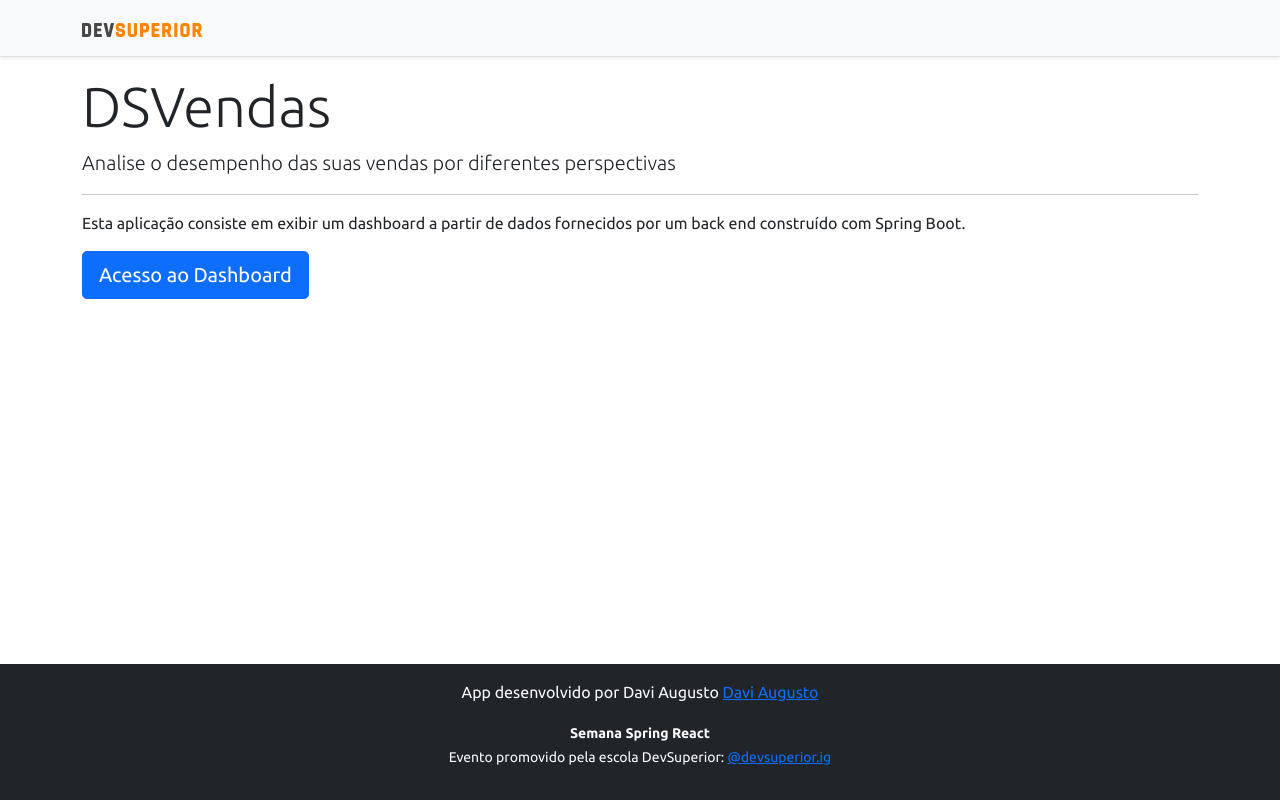
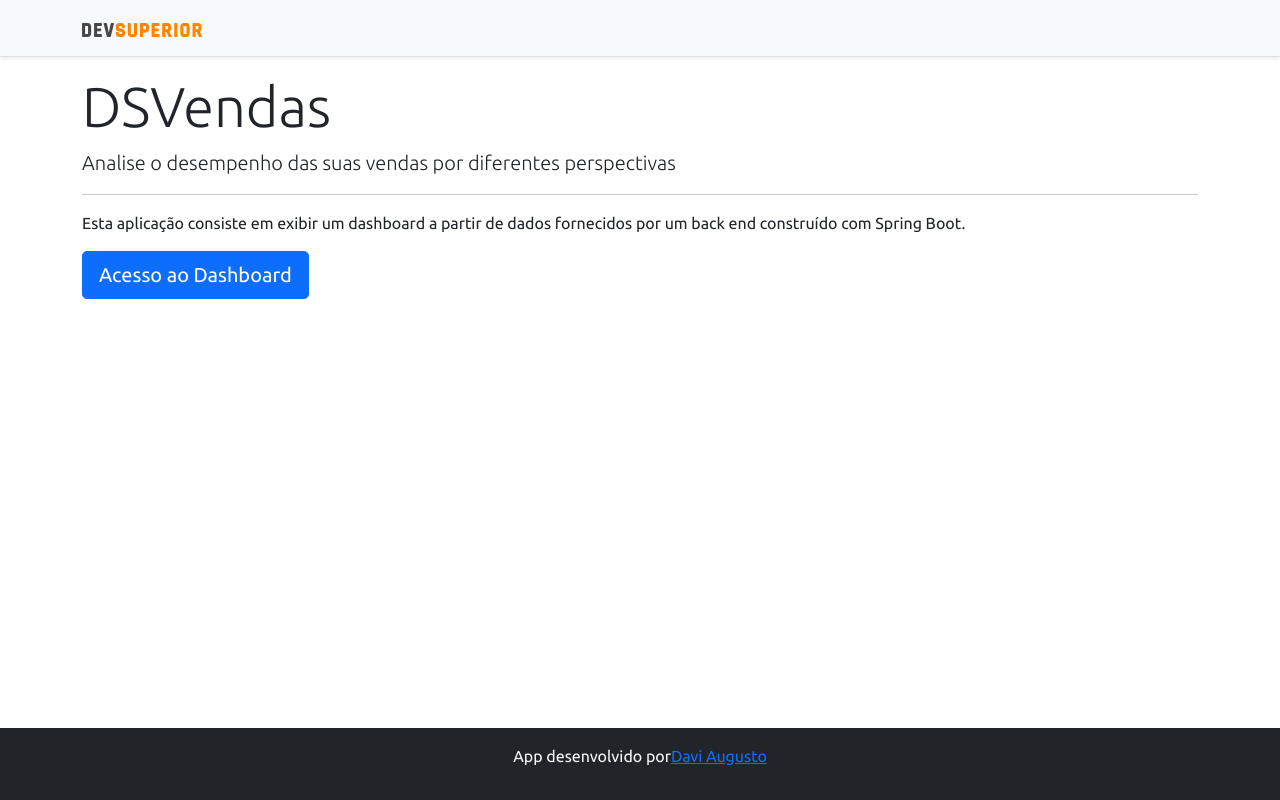
Before and after one commit to davi-dokasi/projeto-sspr, a React (Create React App) app in the folder frontend/: page / in a window 1280 px wide. Built offline with nearby package versions, Linux system fonts and the light colour scheme; no server answers.

Commit message:
Minha versão final.

```diff
--- a/frontend/src/components/Footer/index.tsx
+++ b/frontend/src/components/Footer/index.tsx
@@ -2,9 +2,7 @@
     return (
         <footer className="footer mt-auto py-3 bg-dark">
             <div className="container">
-                <p className="text-light">App desenvolvido por Davi Augusto <a href="https://github.com/davi-dokasi" target="_blank" rel="noreferrer">Davi Augusto</a></p>
-                <p className="text-light"><small><strong>Semana Spring React</strong><br />
-                    Evento promovido pela escola DevSuperior: <a href="https://instagram.com/devsuperior.ig" target="_blank" rel="noreferrer">@devsuperior.ig</a></small></p>
+                <p className="text-light">App desenvolvido por<a href="https://github.com/davi-dokasi" target="_blank" rel="noreferrer">Davi Augusto</a></p>
             </div>
         </footer>
 
```
